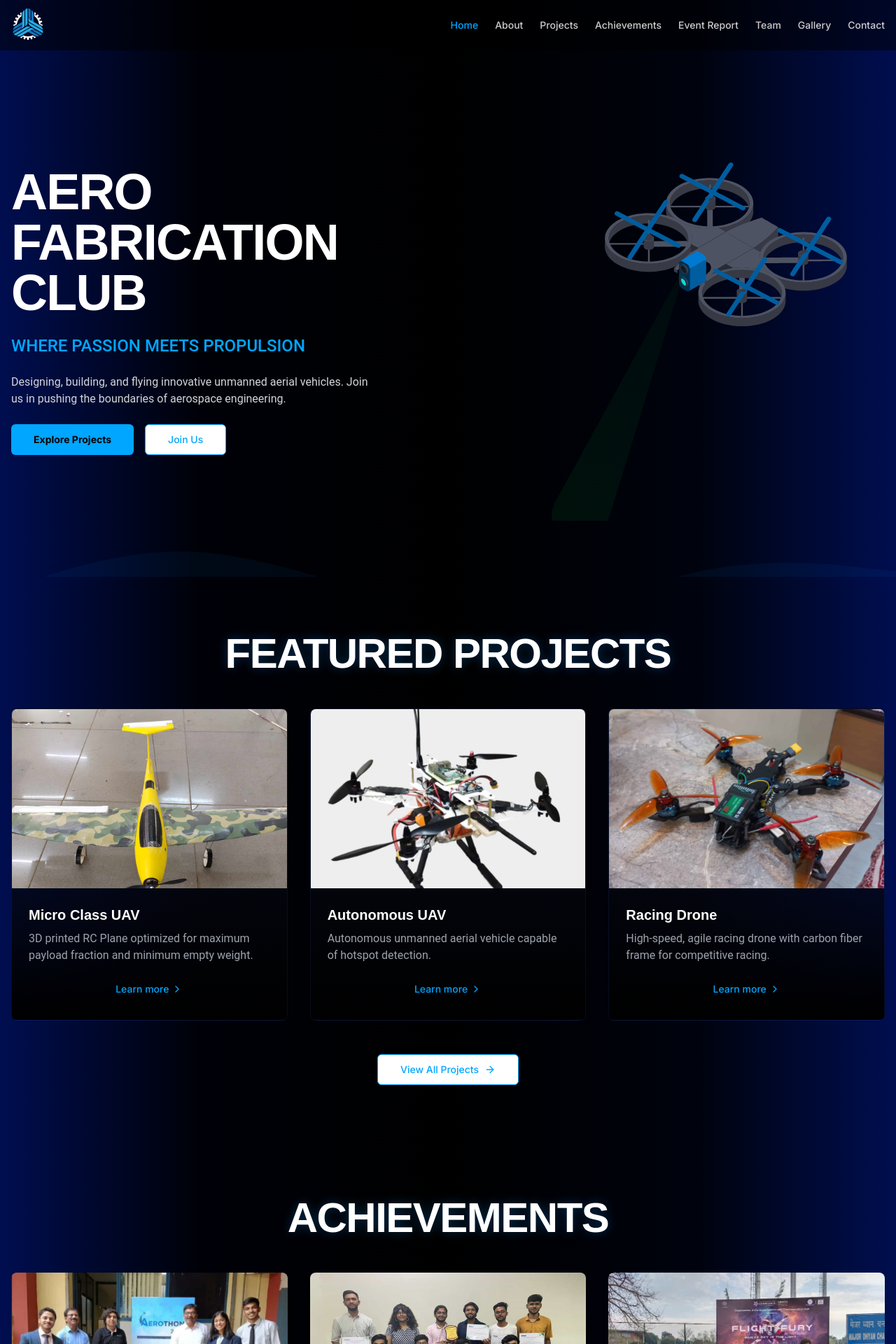
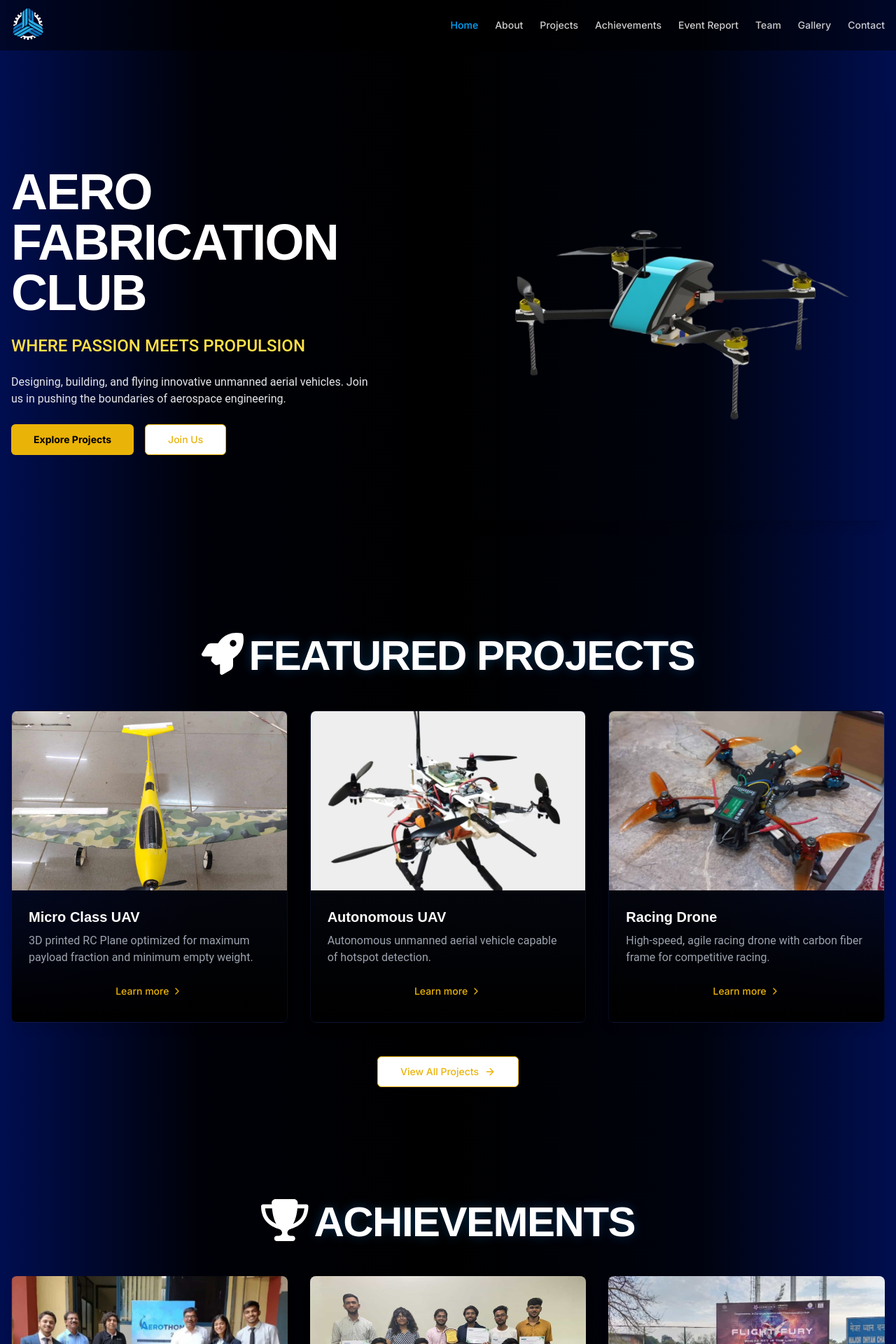
Before and after one commit to Flashl3opard/AFC_new, a Next.js app: page / in a window 1280 px wide. Shown: the top 1920 px of the page at 70% size. Built offline with nearby package versions, Linux system fonts and the light colour scheme.

Commit message:
Some key UI changes and bug fixes

```diff
--- a/app/page.tsx
+++ b/app/page.tsx
@@ -5,10 +5,10 @@ import Image from "next/image";
 import Link from "next/link";
 import { Button } from "@/components/ui/button";
 import { ChevronRight, ArrowRight } from "lucide-react";
+import { FontAwesomeIcon } from "@fortawesome/react-fontawesome";
+import { faRocket, faTrophy, faUsers } from "@fortawesome/free-solid-svg-icons";
 import AOS from "aos";
 import "aos/dist/aos.css"; // Import AOS styles
-import Lottie from "lottie-react";
-import droneAnimation from "@/public/droneGIF3.json";
 
 export default function Home() {
   useEffect(() => {
@@ -24,16 +24,12 @@ export default function Home() {
         className="relative min-h-screen flex items-center pt-16"
         data-aos="fade-up"
       >
-        <div className="absolute inset-0 z-0">
-          <div className="absolute inset-0 bg-gradient-to-r " />
-        </div>
-
         <div className="container mx-auto px-4 z-10 py-20">
           <div className="grid grid-cols-1 lg:grid-cols-2 gap-12 items-center">
             <div className="space-y-6">
               <h1
-                className="text-5xl md:text-7xl tracking-tight font-extrabold"
-                style={{ fontFamily: "Archivo, sans-serif" }} // Apply Archivo font
+                className="text-5xl md:text-7xl tracking-tight font-extrabold text-white"
+                style={{ fontFamily: "Archivo, sans-serif" }}
                 data-aos="fade-right"
               >
                 AERO
@@ -43,14 +39,14 @@ export default function Home() {
                 CLUB
               </h1>
               <p
-                className="text-xl md:text-2xl font-medium text-primary"
-                style={{ fontFamily: "Roboto, sans-serif" }} // Apply Roboto font
+                className="text-xl md:text-2xl font-medium text-yellow-300"
+                style={{ fontFamily: "Roboto, sans-serif" }}
                 data-aos="fade-left"
               >
                 WHERE PASSION MEETS PROPULSION
               </p>
               <p
-                className="text-gray-300 max-w-lg"
+                className="text-gray-200 max-w-lg"
                 style={{ fontFamily: "Roboto, sans-serif" }}
                 data-aos="fade-up"
               >
@@ -61,7 +57,7 @@ export default function Home() {
               <div className="flex flex-wrap gap-4">
                 <Button
                   size="lg"
-                  className="bg-primary hover:bg-primary/90 text-black font-bold"
+                  className="bg-yellow-500 hover:bg-yellow-400 text-black font-bold transition duration-300"
                   asChild
                   data-aos="fade-up"
                 >
@@ -70,7 +66,7 @@ export default function Home() {
                 <Button
                   variant="outline"
                   size="lg"
-                  className="border-primary text-primary hover:bg-primary/10"
+                  className="border-yellow-500 text-yellow-500 hover:bg-yellow-100 transition duration-300"
                   asChild
                   data-aos="fade-up"
                 >
@@ -79,26 +75,27 @@ export default function Home() {
               </div>
             </div>
             <div
-              className="relative h-[600px] hidden lg:block rounded-lg overflow-hidden "
+              className="relative h-[600px] hidden lg:block rounded-lg overflow-hidden shadow-lg"
               data-aos="fade-left"
             >
-              <Lottie
-                animationData={droneAnimation}
-                loop
-                className="w-full h-full scale-115 "
+              <Image
+                src="/drone3new.png"
+                alt="Drone"
+                fill
+                className="object-contain"
               />
             </div>
           </div>
         </div>
-        <div className="wave-pattern"></div>
       </section>
 
-      <section className="py-20" data-aos="fade-up">
+      <section className="py-20 " data-aos="fade-up">
         <div className="container mx-auto px-4">
           <h2
-            className="section-heading"
+            className="section-heading text-white text-3xl font-bold mb-8"
             style={{ fontFamily: "Archivo, sans-serif" }}
           >
+            <FontAwesomeIcon icon={faRocket} className="mr-2" />
             FEATURED PROJECTS
           </h2>
 
@@ -125,7 +122,7 @@ export default function Home() {
             ].map((project, index) => (
               <div
                 key={index}
-                className="bg-gradient-to-b from-blue-950/30 to-black border border-blue-900/20 rounded-lg overflow-hidden card-hover"
+                className="bg-gradient-to-b from-blue-950/30 to-black border border-blue-900/20 rounded-lg overflow-hidden shadow-lg transition-transform transform hover:scale-105"
                 data-aos="fade-up"
               >
                 <div className="relative h-64">
@@ -138,7 +135,7 @@ export default function Home() {
                 </div>
                 <div className="p-6">
                   <h3
-                    className="text-xl font-bold mb-2"
+                    className="text-xl font-bold mb-2 text-white"
                     style={{ fontFamily: "Archivo, sans-serif" }}
                   >
                     {project.title}
@@ -151,7 +148,7 @@ export default function Home() {
                   </p>
                   <Button
                     variant="link"
-                    className="text-primary p-0 flex items-center gap-1"
+                    className="text-yellow-500 p-0 flex items-center gap-1"
                     asChild
                   >
                     <Link href="/projects">
@@ -167,7 +164,7 @@ export default function Home() {
             <Button
               variant="outline"
               size="lg"
-              className="border-primary text-primary hover:bg-primary/10"
+              className="border-yellow-500 text-yellow-500 hover:bg-yellow-100 transition duration-300"
               asChild
             >
               <Link href="/projects" className="flex items-center gap-2">
@@ -179,12 +176,13 @@ export default function Home() {
       </section>
 
       {/* Achievements Section */}
-      <section className="py-20" data-aos="fade-up">
+      <section className="py-20 " data-aos="fade-up">
         <div className="container mx-auto px-4">
           <h2
-            className="section-heading"
+            className="section-heading text-white text-3xl font-bold mb-8"
             style={{ fontFamily: "Archivo, sans-serif" }}
           >
+            <FontAwesomeIcon icon={faTrophy} className="mr-2" />
             ACHIEVEMENTS
           </h2>
 
@@ -211,7 +209,7 @@ export default function Home() {
             ].map((achievement, index) => (
               <div
                 key={index}
-                className="rounded-lg overflow-hidden card-hover"
+                className="rounded-lg overflow-hidden shadow-lg transition-transform transform hover:scale-105"
                 data-aos="fade-up"
               >
                 <div className="relative h-64">
@@ -224,7 +222,7 @@ export default function Home() {
                 </div>
                 <div className="p-6">
                   <h3
-                    className="text-xl font-bold mb-2"
+                    className="text-xl font-bold mb-2 text-white"
                     style={{ fontFamily: "Archivo, sans-serif" }}
                   >
                     {achievement.title}
@@ -244,7 +242,7 @@ export default function Home() {
             <Button
               variant="outline"
               size="lg"
-              className="border-primary text-primary hover:bg-primary/10"
+              className="border-yellow-500 text-yellow-500 hover:bg-yellow-100 transition duration-300"
               asChild
             >
               <Link href="/achievements" className="flex items-center gap-2">
@@ -256,10 +254,10 @@ export default function Home() {
       </section>
 
       {/* About Section */}
-      <section className="py-20" data-aos="fade-up">
+      <section className="py-20 " data-aos="fade-up">
         <div className="container mx-auto px-4">
           <div className="grid grid-cols-1 lg:grid-cols-2 gap-12 items-center">
-            <div className="relative h-[400px] rounded-lg overflow-hidden">
+            <div className="relative h-[400px] rounded-lg overflow-hidden shadow-lg">
               <Image
                 src="/aboutpng.png"
                 alt="Team Photo"
@@ -269,9 +267,10 @@ export default function Home() {
             </div>
             <div className="space-y-6">
               <h2
-                className="text-4xl font-bold"
+                className="text-4xl font-bold text-white"
                 style={{ fontFamily: "Archivo, sans-serif" }}
               >
+                <FontAwesomeIcon icon={faUsers} className="mr-2" />
                 ABOUT US
               </h2>
               <p
@@ -288,7 +287,7 @@ export default function Home() {
                 learning family.
               </p>
               <Button
-                className="bg-primary hover:bg-primary/90 text-black font-bold"
+                className="bg-yellow-500 hover:bg-yellow-400 text-black font-bold transition duration-300"
                 asChild
                 data-aos="fade-up"
               >
@@ -300,19 +299,16 @@ export default function Home() {
       </section>
 
       {/* CTA Section */}
-      <section
-        className="py-20 bg-gradient-to-b from-blue-950/20 to-black relative"
-        data-aos="fade-up"
-      >
+      <section className="py-20 relative" data-aos="fade-up">
         <div className="container mx-auto px-4 text-center">
           <h2
-            className="text-4xl font-bold mb-6"
+            className="text-4xl font-bold mb-6 text-white"
             style={{ fontFamily: "Archivo, sans-serif" }}
           >
             Ready to Take Flight?
           </h2>
           <p
-            className="text-xl text-gray-300 max-w-2xl mx-auto mb-8"
+            className="text-xl text-gray-200 max-w-2xl mx-auto mb-8"
             style={{ fontFamily: "Roboto, sans-serif" }}
           >
             Join the AeroFabrication Club and be part of our innovative team
@@ -320,7 +316,7 @@ export default function Home() {
           </p>
           <Button
             size="lg"
-            className="bg-primary hover:bg-primary/90 text-black font-bold"
+            className="bg-yellow-500 hover:bg-yellow-400 text-black font-bold transition duration-300"
             asChild
           >
             <Link href="/contact">Contact Us</Link>
--- a/package.json
+++ b/package.json
@@ -9,6 +9,9 @@
     "lint": "next lint"
   },
   "dependencies": {
+    "@fortawesome/fontawesome-svg-core": "^6.7.2",
+    "@fortawesome/free-solid-svg-icons": "^6.7.2",
+    "@fortawesome/react-fontawesome": "^0.2.2",
     "@hookform/resolvers": "^3.9.1",
     "@radix-ui/react-accordion": "^1.2.2",
     "@radix-ui/react-alert-dialog": "^1.1.4",
```
Also changed, not shown: 1 other file (tests, documents, lock files or other folders).
